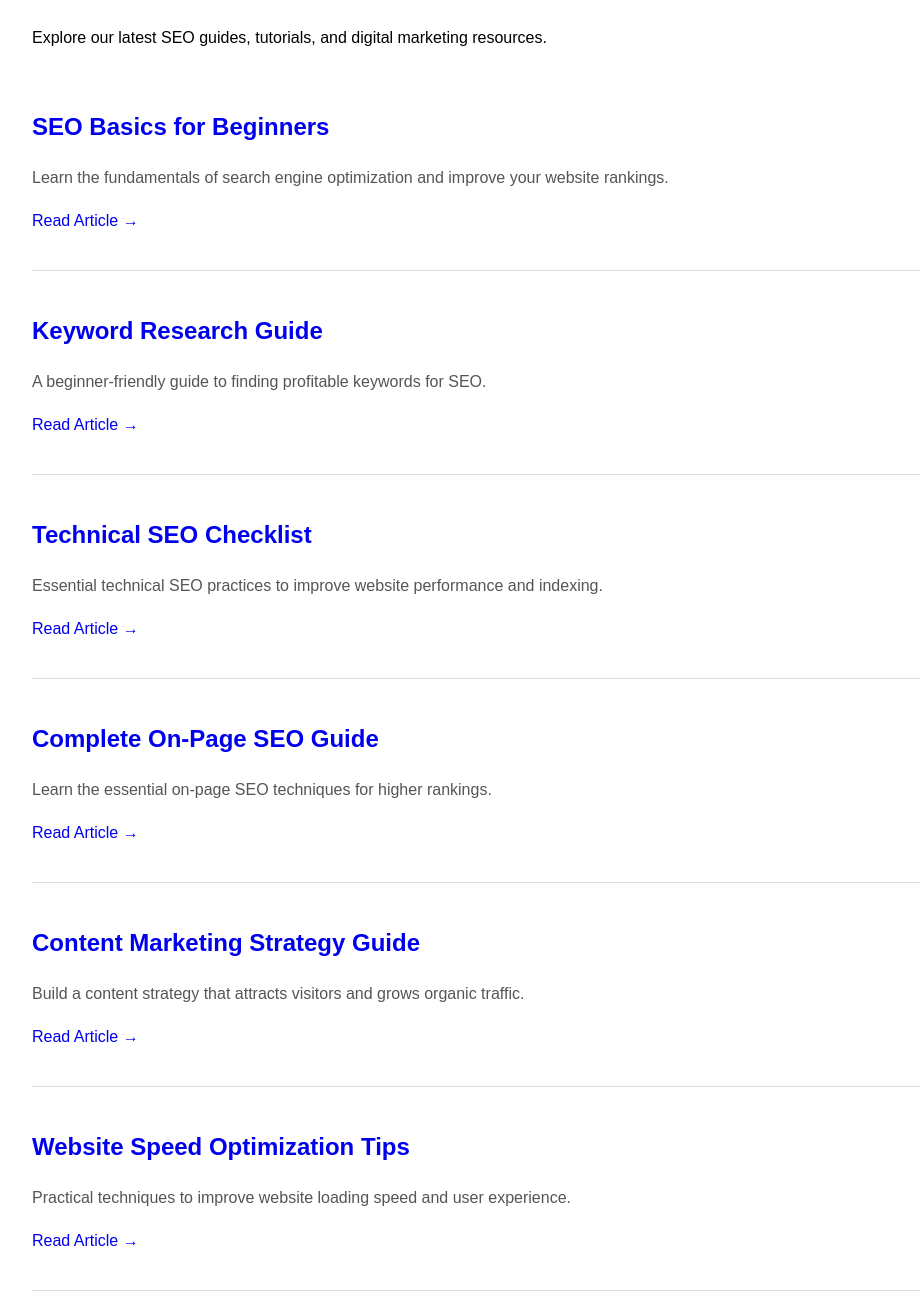
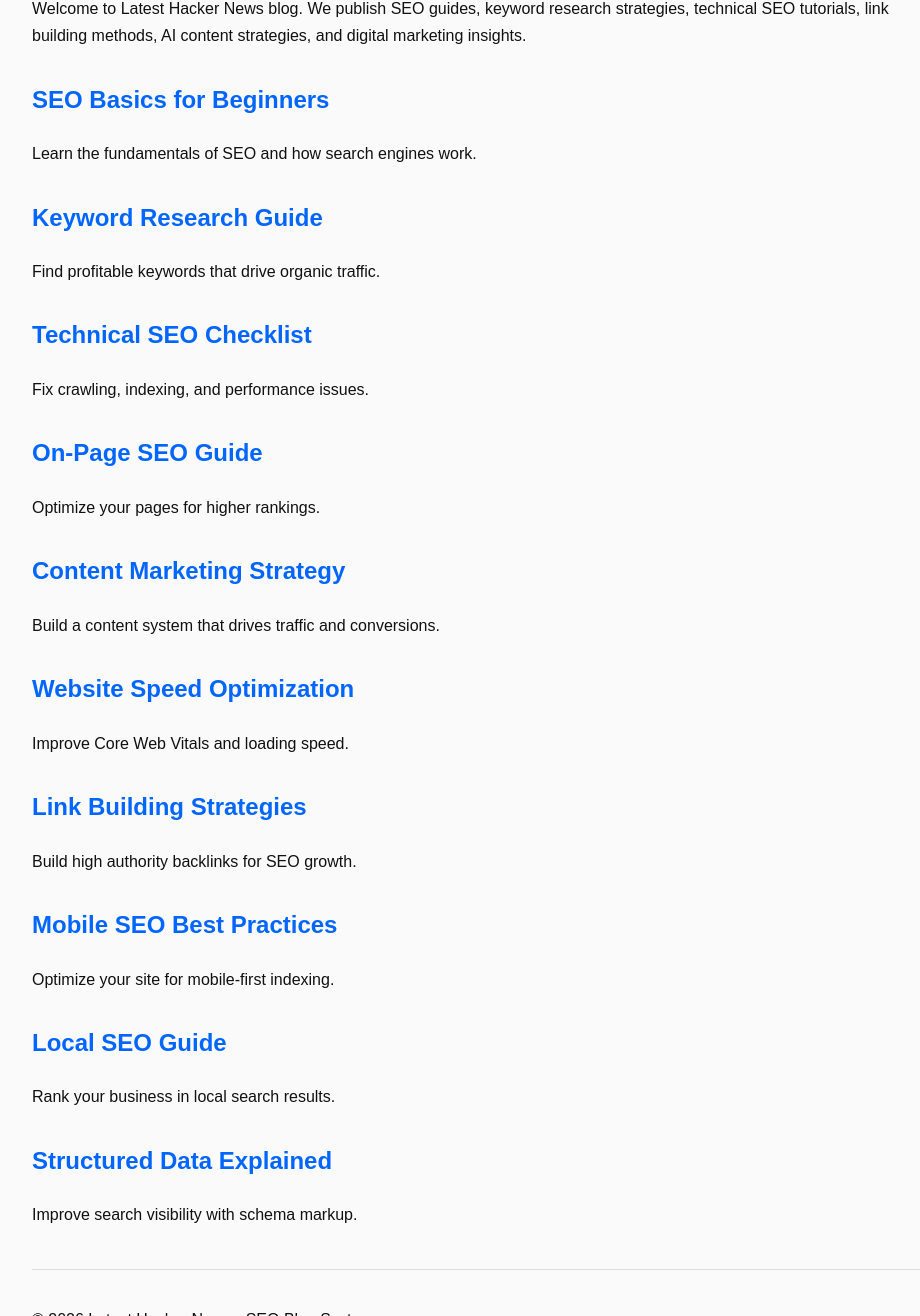
Before and after one commit to Latesthackernews/latesthackernews.github.io, a website: page blog/index.html in a window 1280 px wide. Shown: the part 142-1458 px from the top of the page, without its empty margins (158-1078 px from the left). Drawn offline with Linux system fonts and the light colour scheme.

Commit message:
Enhance SEO Blog layout and metadata
Updated meta description and added Open Graph tags. Restructured the blog layout with new articles and improved content.

```diff
--- a/blog/index.html
+++ b/blog/index.html
@@ -6,207 +6,137 @@
 
 <title>SEO Blog | Latest Hacker News</title>
 
-<meta name="description" content="Latest SEO articles, digital marketing guides, and optimization tutorials.">
+<meta name="description" content="Latest SEO articles, digital marketing guides, keyword research, technical SEO, and growth strategies.">
 
 <link rel="canonical" href="https://latesthackernews.github.io/blog/">
 
-<style>
-body {
-  font-family: Arial, sans-serif;
-  max-width: 900px;
-  margin: 40px auto;
-  padding: 20px;
-  line-height: 1.7;
-}
+<link rel="stylesheet" href="/css/style.css">
 
-h1 {
-  margin-bottom: 30px;
-}
+<!-- Open Graph -->
+<meta property="og:title" content="SEO Blog | Latest Hacker News">
+<meta property="og:description" content="SEO guides, tutorials, and digital marketing strategies.">
+<meta property="og:type" content="website">
 
-.article {
-  border-bottom: 1px solid #ddd;
-  padding: 20px 0;
-}
-
-.article h2 {
-  margin-bottom: 10px;
-}
-
-.article a {
-  text-decoration: none;
-}
-
-.article p {
-  color: #555;
-}
-</style>
 </head>
 
 <body>
 
+<header>
   <h1>SEO Blog</h1>
 
-<p>Explore our latest SEO guides, tutorials, and digital marketing resources.</p>
+  <p>
+    Welcome to Latest Hacker News blog. We publish SEO guides, keyword research strategies,
+    technical SEO tutorials, link building methods, AI content strategies, and digital marketing insights.
+  </p>
+</header>
 
+<main>
+
+  <!-- ARTICLE 1 -->
   <div class="article">
     <h2>
       <a href="/blog/seo-basics-for-beginners.html">
         SEO Basics for Beginners
       </a>
     </h2>
-
-  <p>Learn the fundamentals of search engine optimization and improve your website rankings.</p>
-
-  <p>
-    <a href="/blog/seo-basics-for-beginners.html">
-      Read Article →
-    </a>
-  </p>
+    <p>Learn the fundamentals of SEO and how search engines work.</p>
   </div>
 
+  <!-- ARTICLE 2 -->
   <div class="article">
     <h2>
       <a href="/blog/keyword-research-guide.html">
         Keyword Research Guide
       </a>
     </h2>
-
-  <p>A beginner-friendly guide to finding profitable keywords for SEO.</p>
-
-  <p>
-    <a href="/blog/keyword-research-guide.html">
-      Read Article →
-    </a>
-  </p>
+    <p>Find profitable keywords that drive organic traffic.</p>
   </div>
 
+  <!-- ARTICLE 3 -->
   <div class="article">
     <h2>
       <a href="/blog/technical-seo-checklist.html">
         Technical SEO Checklist
       </a>
     </h2>
-
-  <p>Essential technical SEO practices to improve website performance and indexing.</p>
-
-  <p>
-    <a href="/blog/technical-seo-checklist.html">
-      Read Article →
-    </a>
-  </p>
+    <p>Fix crawling, indexing, and performance issues.</p>
   </div>
 
+  <!-- ARTICLE 4 -->
   <div class="article">
     <h2>
       <a href="/blog/on-page-seo-guide.html">
-      Complete On-Page SEO Guide
+        On-Page SEO Guide
       </a>
     </h2>
-
-  <p>Learn the essential on-page SEO techniques for higher rankings.</p>
-
-  <p>
-    <a href="/blog/on-page-seo-guide.html">
-      Read Article →
-    </a>
-  </p>
+    <p>Optimize your pages for higher rankings.</p>
   </div>
 
+  <!-- ARTICLE 5 -->
   <div class="article">
     <h2>
       <a href="/blog/content-marketing-strategy.html">
-      Content Marketing Strategy Guide
+        Content Marketing Strategy
       </a>
     </h2>
-
-  <p>Build a content strategy that attracts visitors and grows organic traffic.</p>
-
-  <p>
-    <a href="/blog/content-marketing-strategy.html">
-      Read Article →
-    </a>
-  </p>
+    <p>Build a content system that drives traffic and conversions.</p>
   </div>
 
+  <!-- ARTICLE 6 -->
   <div class="article">
     <h2>
       <a href="/blog/website-speed-optimization.html">
-      Website Speed Optimization Tips
+        Website Speed Optimization
       </a>
     </h2>
-
-  <p>Practical techniques to improve website loading speed and user experience.</p>
-
-  <p>
-    <a href="/blog/website-speed-optimization.html">
-      Read Article →
-    </a>
-  </p>
+    <p>Improve Core Web Vitals and loading speed.</p>
   </div>
 
+  <!-- ARTICLE 7 -->
   <div class="article">
     <h2>
       <a href="/blog/link-building-strategies.html">
         Link Building Strategies
       </a>
     </h2>
-
-  <p>Discover effective and sustainable link building methods.</p>
-
-  <p>
-    <a href="/blog/link-building-strategies.html">
-      Read Article →
-    </a>
-  </p>
+    <p>Build high authority backlinks for SEO growth.</p>
   </div>
 
+  <!-- ARTICLE 8 -->
   <div class="article">
     <h2>
       <a href="/blog/mobile-seo-best-practices.html">
         Mobile SEO Best Practices
       </a>
     </h2>
-
-  <p>Learn how to optimize websites for mobile users and search engines.</p>
-
-  <p>
-    <a href="/blog/mobile-seo-best-practices.html">
-      Read Article →
-    </a>
-  </p>
+    <p>Optimize your site for mobile-first indexing.</p>
   </div>
 
+  <!-- ARTICLE 9 -->
   <div class="article">
     <h2>
       <a href="/blog/local-seo-guide.html">
         Local SEO Guide
       </a>
     </h2>
-
-  <p>Improve local search visibility and attract nearby customers.</p>
-
-  <p>
-    <a href="/blog/local-seo-guide.html">
-      Read Article →
-    </a>
-  </p>
+    <p>Rank your business in local search results.</p>
   </div>
 
+  <!-- ARTICLE 10 -->
   <div class="article">
     <h2>
       <a href="/blog/structured-data-explained.html">
         Structured Data Explained
       </a>
     </h2>
+    <p>Improve search visibility with schema markup.</p>
+  </div>
 
-  <p>Understand schema markup and rich results in search engines.</p>
+</main>
 
-  <p>
-    <a href="/blog/structured-data-explained.html">
-      Read Article →
-    </a>
-  </p>
-</div>
+<footer style="margin-top:40px; padding-top:20px; border-top:1px solid #ddd;">
+  <p>© 2026 Latest Hacker News - SEO Blog System</p>
+</footer>
 
 </body>
 </html>
```
Lines whose indentation alone changed are shown as unchanged.
